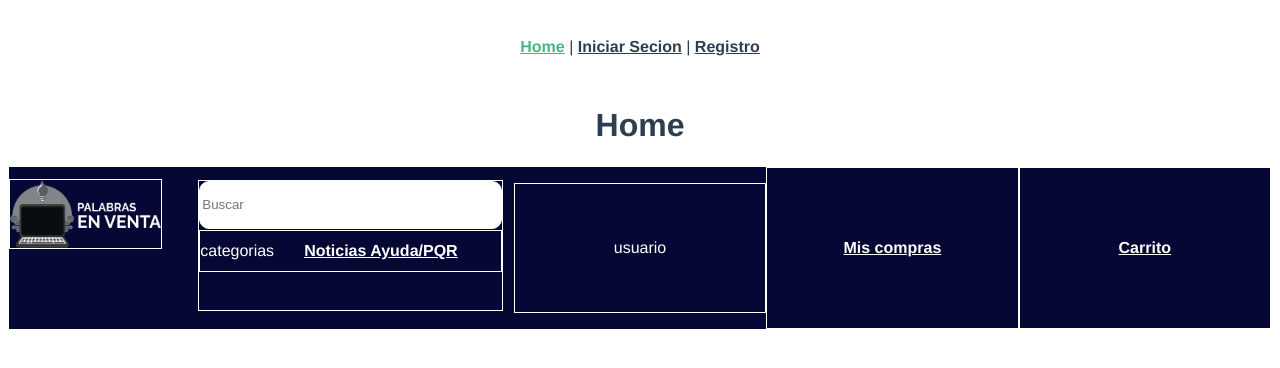
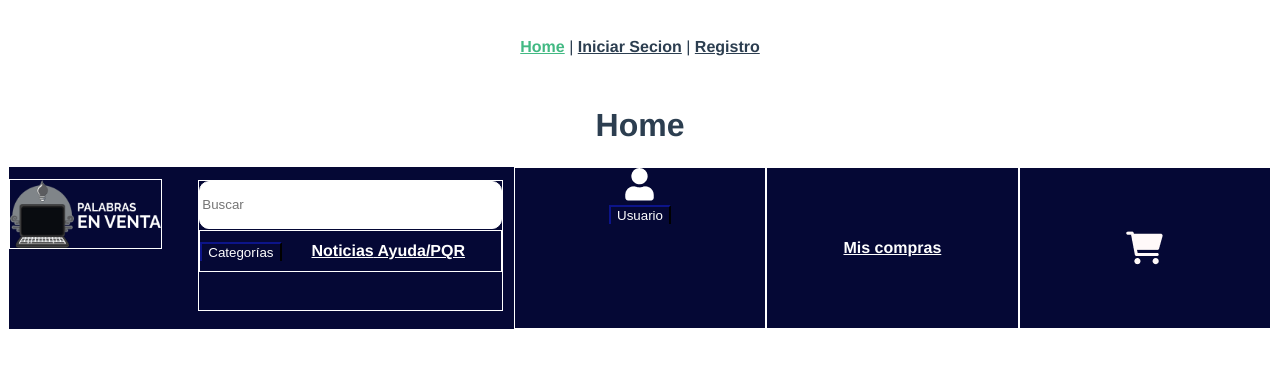
Before and after one commit to JorgeMejiaH/palabras-en-venta, a Vue app: page / in a window 1280 px wide. Shown: the top 368 px of the page. Built offline with nearby package versions, Linux system fonts and the light colour scheme.

Commit message:
Implementacion Dropdown

```diff
--- a/src/components/Dropdown/Dropdown.vue
+++ b/src/components/Dropdown/Dropdown.vue
@@ -1,24 +1,59 @@
+<!-- Dropdown.vue -->
 <template>
-  <div>
-    <slot name="toggler" @click.stop="toggle"></slot>
-    <div v-if="active">
+  <div class="dropdown" ref="dropdown">
+    <button @click="toggleDropdown">{{ buttonText }}</button>
+    <ul v-if="isOpen" ref="dropdownMenu">
       <slot></slot>
-    </div>
+    </ul>
   </div>
 </template>
 
 <script>
 export default {
-  props: ["title"],
+  props: {
+    buttonText: {
+      type: String,
+      default: "Select an option",
+    },
+  },
   data() {
     return {
-      active: false,
+      isOpen: false,
     };
   },
+  mounted() {
+    document.addEventListener("click", this.closeDropdownOnClickOutside);
+  },
+  beforeUnmount() {
+    document.removeEventListener("click", this.closeDropdownOnClickOutside);
+  },
   methods: {
-    toggle() {
-      this.active = !this.active;
+    toggleDropdown() {
+      this.isOpen = !this.isOpen;
+    },
+    closeDropdownOnClickOutside(event) {
+      if (this.$refs.dropdown && !this.$refs.dropdown.contains(event.target)) {
+        this.isOpen = false;
+      }
+    },
+    selectOption(option) {
+      this.$emit("option-selected", option);
+      this.isOpen = false;
     },
   },
 };
 </script>
+
+<style scoped>
+.dropdown button {
+  cursor: pointer;
+  background-color: #050835;
+  color: white;
+  border-color: #050835;
+  border-bottom-width: 0px;
+}
+.dropdown ul {
+  list-style-type: none;
+  padding: 0;
+}
+</style>
--- /dev/null
+++ b/src/components/Navbar/DropdownCategory.vue
@@ -0,0 +1,53 @@
+<template>
+  <div>
+    <Dropdown :buttonText="selectedOption" >
+      <li
+        v-for="(option, index) in options"
+        :key="index"
+        @click="selectOption(option)"
+      >
+        <router-link :to="optionRoutes[option]" class="router-dropdown">{{ option }}</router-link>
+      </li>
+    </Dropdown>
+  </div>
+</template>
+
+<script>
+import Dropdown from "../Dropdown/Dropdown.vue";
+
+export default {
+  components: {
+    Dropdown,
+  },
+  data() {
+    return {
+      selectedOption: "Categorías",
+      options: [
+        "Categorías",
+        "Más vendidos",
+        "Novedades",
+        "Recomendaciones",
+        "Autores destacados",
+      ],
+      optionRoutes: {
+        "Categorías": "/category",
+        "Más vendidos": "/best-seller",
+        "Novedades": "/new-books",
+        "Recomendaciones": "/recomend",
+        "Autores destacados": "/authors",
+      },
+    };
+  },
+  methods: {
+    selectOption(option) {
+      this.selectedOption = option;
+    },
+  },
+};
+</script>
+
+<style>
+.router-dropdown{
+  color: white;
+}
+</style>
--- a/src/components/Navbar/DropdownNav.vue
+++ /dev/null
@@ -1,29 +0,0 @@
-<template>
-  <dropdown :title="dropdownTitle">
-    <template #toggler>
-      <button>{{ dropdownTitle }}</button>
-    </template>
-    <div>
-      <p>Item 1</p>
-      <p>Item 2</p>
-      <p>Item 3</p>
-    </div>
-  </dropdown>
-</template>
-
-<script>
-import Dropdown from "../Dropdown/Dropdown.vue";
-
-export default {
-  components: {
-    Dropdown,
-  },
-  data() {
-    return {
-      dropdownTitle: "Categorias",
-    };
-  },
-};
-</script>
-
-<style></style>
--- a/src/components/Navbar/DropdownUser.vue
+++ b/src/components/Navbar/DropdownUser.vue
@@ -1,30 +1,44 @@
 <template>
-  <div class="user-dropdown">
-    <div class="dropdown-header">
-      <img src="@/assets/user-logo.png" alt="user-logo" class="dropdown-logo" />
-      {{ title }}
-      {{ subtitle }}
-      <img
-        src="@/assets/arrow-down.png"
-        alt="arrow-down"
-        class="dropdown-icon"
-      />
-    </div>
-    <div class="dropdown-wraper">
-      <ul class="dropdown-list">
-        <li class="dropdown-list-item">Mi cuenta</li>
-        <li class="dropdown-list-item">Libreta de direcciones</li>
-        <li class="dropdown-list-item">Compra/Reserva y cancelaciones</li>
-        <li class="dropdown-list-item">Sigue tu pedido</li>
-        <li class="dropdown-list-item">Cerrar seción</li>
-        <li class="dropdown-list-item">Suspender cuenta</li>
-      </ul>
-    </div>
+  <div>
+    <Dropdown :buttonText="selectedOption">
+      <li
+        v-for="(option, index) in options"
+        :key="index"
+        @click="selectOption(option)"
+      >
+        <div>
+          <router-link :to="optionRoutes[option]" class="router-dropdown">{{ option }}</router-link>
+        </div>
+      </li>
+    </Dropdown>
   </div>
 </template>
 
 <script>
-export default {};
+import Dropdown from "../Dropdown/Dropdown.vue";
+
+export default {
+  components: {
+    Dropdown,
+  },
+  data() {
+    return {
+      selectedOption: "Usuario",
+      options: ["Iniciar seción", "Regístate"],
+      optionRoutes: {
+        "Iniciar seción": "/login",
+        "Regístate": "/sign-up",
+      },
+    };
+  },
+  methods: {
+    selectOption(option) {
+      this.selectedOption = option;
+    },
+  },
+};
 </script>
 
-<style></style>
+<style>
+/* Add your global styles here */
+</style>
--- a/src/components/Navbar/Navbar.vue
+++ b/src/components/Navbar/Navbar.vue
@@ -10,7 +10,7 @@
         class="nav-search-bar"
       />
       <div class="nav-links-grouped">
-        <p class="nav-category">categorias</p>
+        <dropdown-category />
         <nav>
           <router-link to="/news" class="nav-router-news">Noticias</router-link>
           <router-link to="/help" class="nav-router-help">
@@ -19,21 +19,34 @@
         </nav>
       </div>
     </div>
-    <p class="nav-user">usuario</p>
+    <div class="nav-user-block">
+      <img
+        src="@/assets/user-logo.png"
+        alt="img-user-logo"
+        class="img-user-logo"
+      />
+      <dropdown-user />
+    </div>
     <router-link to="/shoppingList" class="nav-router-shop-list"
       >Mis compras</router-link
     >
-    <router-link to="/cart" class="nav-router-cart">Carrito</router-link>
+    <router-link to="/cart" class="nav-router-cart">
+      <img
+        src="@/assets/cart-shopping.png"
+        alt="cart"
+        class="nav-shopping-cart"
+      />
+    </router-link>
     <!--Insertar imagen del carrito de compras-->
   </div>
 </template>
 
 <script>
-import DropdownNav from "./DropdownNav.vue";
+import DropdownCategory from "./DropdownCategory.vue";
 import DropdownUser from "./DropdownUser.vue";
 export default {
+  components: { DropdownCategory, DropdownUser },
   name: "navbar",
-  components: { DropdownNav, DropdownUser },
 };
 </script>
 
```
Also changed, not shown: src/assets/cart-shopping.png (added).
